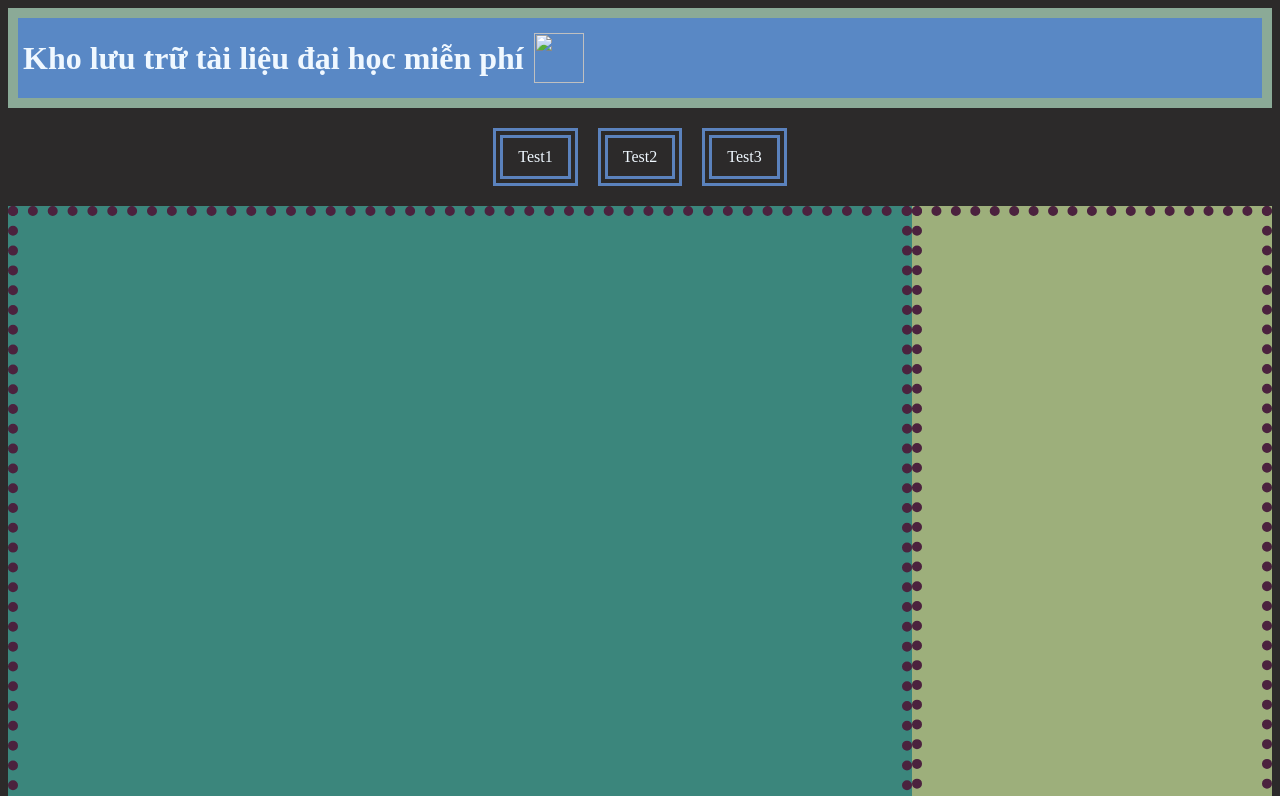
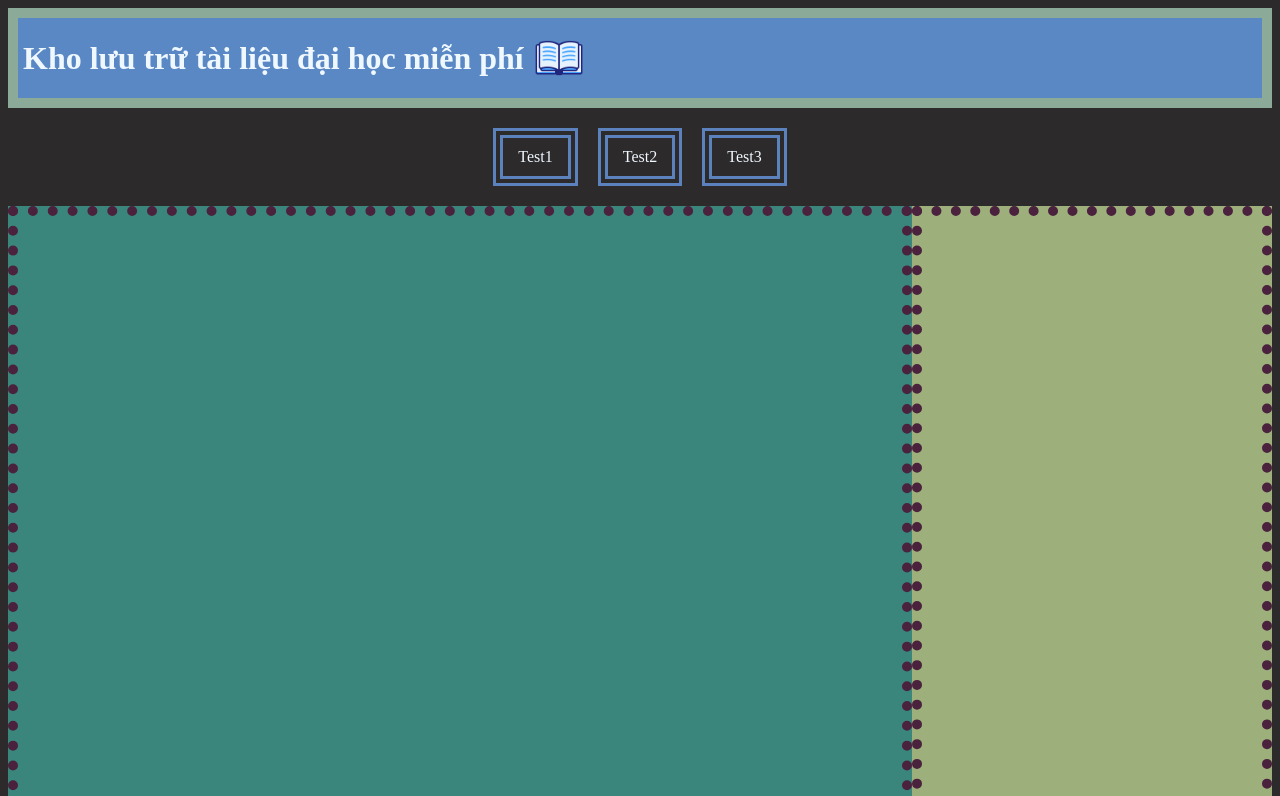
Before and after one commit to Bunreal206/miniature-octo-journey, a plain HTML site: page index.html in a window 1280 px wide. Shown: the top 796 px of the page. Drawn offline with Linux system fonts and the light colour scheme; the site is published under a folder, as on GitHub Pages, so addresses that start at the root find nothing.

Commit message:
fix icon

```diff
--- a/index.html
+++ b/index.html
@@ -9,7 +9,7 @@
 <body class="background">
     <div class="headline">
         <h1 class="spacing">Kho lưu trữ tài liệu đại học miễn phí</h1>
-        <img src="/Picture/book_icon.png" width="50dvh" height="50dvh"> </img>
+        <img src="Picture/book_icon.png" width="50dvh" height="50dvh"> </img>
     </div>
 
     <div class="box">
```
